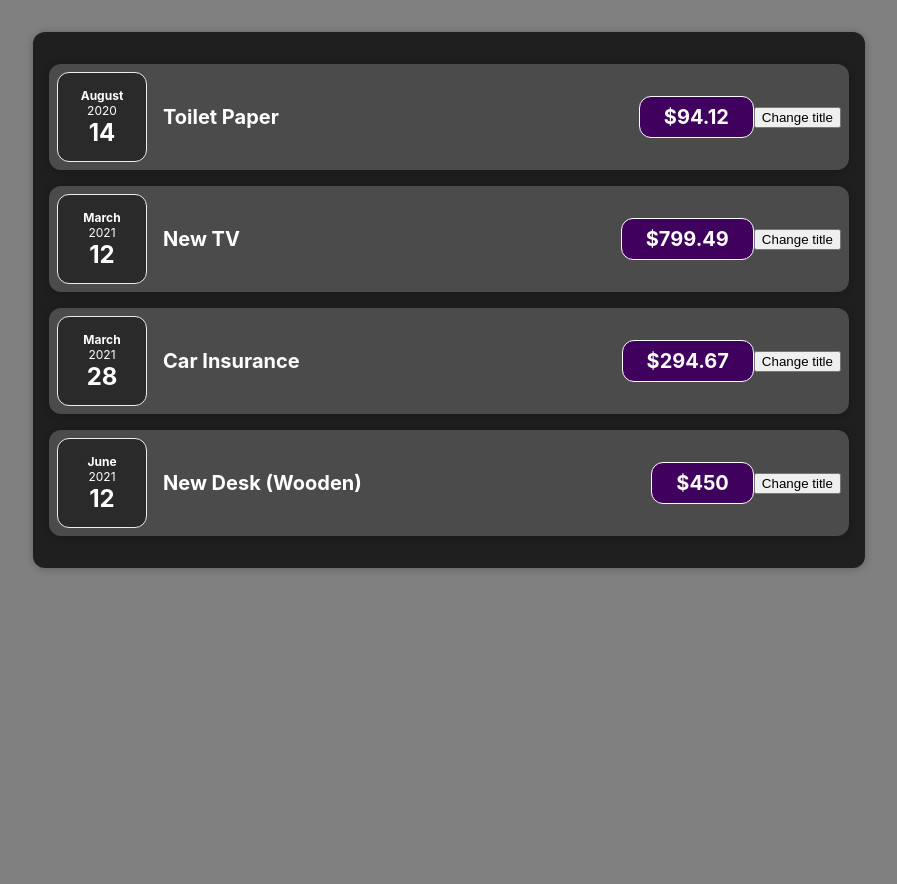
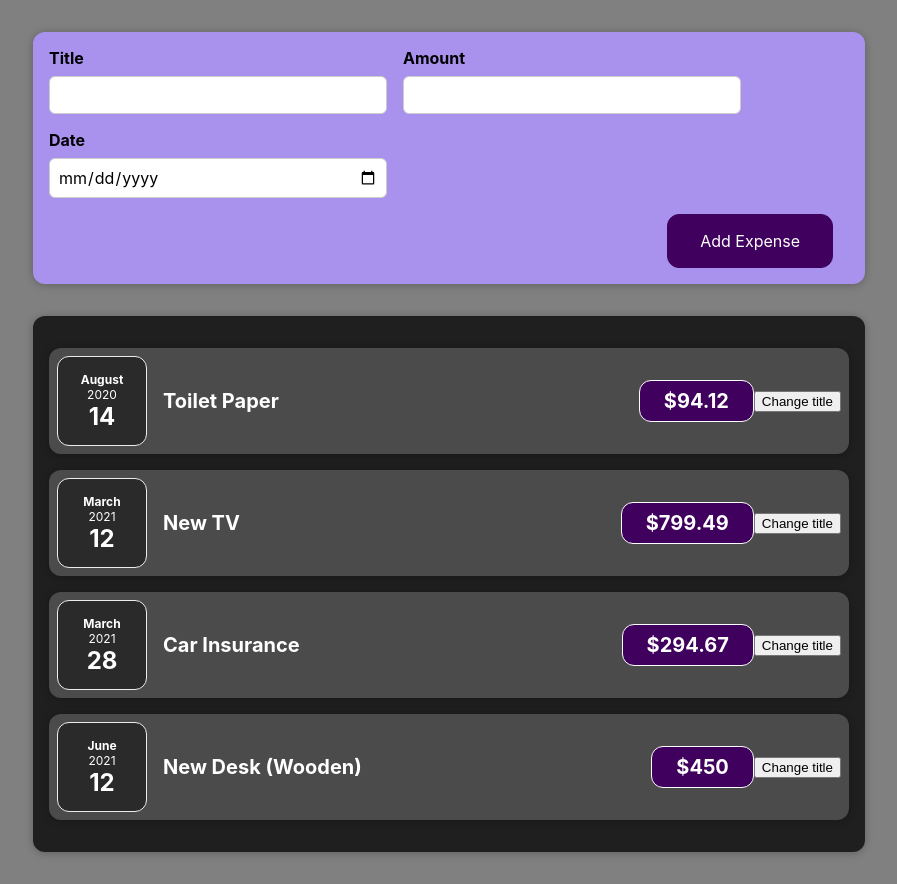
Before and after one commit to wowislive/react-complete-guide, a React (Create React App) app: page / in a window 1280 px wide. Shown: the whole page, without its empty margins (191-1088 px from the left). Before the commit the page ends 800 px from the top, so only its background shows below. Built offline with nearby package versions, Linux system fonts and the light colour scheme.

Commit message:
expenseForm and etc. child=>parent connunication

```diff
--- a/src/App.js
+++ b/src/App.js
@@ -1,5 +1,6 @@
 import React from "react";
 import Expenses from "./components/Expenses/Expenses";
+import NewExpense from "./components/NewExpense/NewExpense";
 
 const App = () => {
   const expenses = [
@@ -23,8 +24,15 @@
       date: new Date(2021, 5, 12),
     },
   ];
+
+  const addExpenseHandler = (expense) => {
+    console.log("In App.js");
+    console.log(expense);
+  };
+
   return (
     <div>
+      <NewExpense onAddExpense={addExpenseHandler} />
       <Expenses items={expenses} />
     </div>
   );
--- /dev/null
+++ b/src/components/NewExpense/ExpenseForm.css
@@ -0,0 +1,26 @@
+.new-expense__controls {
+  display: flex;
+  flex-wrap: wrap;
+  gap: 1rem;
+  margin-bottom: 1rem;
+  text-align: left;
+}
+
+.new-expense__control label {
+  font-weight: bold;
+  margin-bottom: 0.5rem;
+  display: block;
+}
+
+.new-expense__control input {
+  font: inherit;
+  padding: 0.5rem;
+  border-radius: 6px;
+  border: 1px solid #ccc;
+  width: 20rem;
+  max-width: 100%;
+}
+
+.new-expense__actions {
+  text-align: right;
+}
--- /dev/null
+++ b/src/components/NewExpense/ExpenseForm.js
@@ -0,0 +1,73 @@
+import React, { useState } from "react";
+import "./ExpenseForm.css";
+
+const ExpenseForm = (props) => {
+  const [enteredTitle, setEnteredTitle] = useState("");
+  const [enteredAmount, setEnteredAmount] = useState("");
+  const [enteredDate, setEnteredDate] = useState("");
+
+  const titleChangeHandler = (event) => {
+    setEnteredTitle(event.target.value);
+  };
+  const amountChangeHandler = (event) => {
+    setEnteredAmount(event.target.value);
+  };
+  const dateChangeHandler = (event) => {
+    setEnteredDate(event.target.value);
+  };
+
+  const submitHandler = (event) => {
+    event.preventDefault();
+
+    const expenseData = {
+      title: enteredTitle,
+      amount: enteredAmount,
+      data: new Date(enteredDate),
+    };
+
+    props.onSaveExpenseData(expenseData);
+    setEnteredTitle("");
+    setEnteredAmount("");
+    setEnteredDate("");
+  };
+
+  return (
+    <form onSubmit={submitHandler}>
+      <div className="new-expense__controls">
+        <div className="new-expense__control">
+          <label>Title</label>
+          <input
+            type="text"
+            value={enteredTitle}
+            onChange={titleChangeHandler}
+          ></input>
+        </div>
+        <div className="new-expense__control">
+          <label>Amount</label>
+          <input
+            type="number"
+            value={enteredAmount}
+            min="0.01"
+            step="0.01"
+            onChange={amountChangeHandler}
+          ></input>
+        </div>
+        <div className="new-expense__control">
+          <label>Date</label>
+          <input
+            type="date"
+            value={enteredDate}
+            min="2019-01-01"
+            max="2023-12-31"
+            onChange={dateChangeHandler}
+          ></input>
+        </div>
+      </div>
+      <div className="new-expense__actions">
+        <button type="submit">Add Expense</button>
+      </div>
+    </form>
+  );
+};
+
+export default ExpenseForm;
--- /dev/null
+++ b/src/components/NewExpense/NewExpense.css
@@ -0,0 +1,38 @@
+.new-expense {
+  background-color: #a892ee;
+  padding: 1rem;
+  margin: 2rem auto;
+  width: 50rem;
+  max-width: 95%;
+  border-radius: 12px;
+  text-align: center;
+  box-shadow: 0 1px 8px rgba(0, 0, 0, 0.25);
+}
+
+.new-expense button {
+  font: inherit;
+  cursor: pointer;
+  padding: 1rem 2rem;
+  border: 1px solid #40005d;
+  background-color: #40005d;
+  color: white;
+  border-radius: 12px;
+  margin-right: 1rem;
+}
+
+.new-expense button:hover,
+.new-expense button:active {
+  background-color: #510674;
+  border-color: #510674;
+}
+
+.new-expense button.alternative {
+  color: #220131;
+  border-color: transparent;
+  background-color: transparent;
+}
+
+.new-expense button.alternative:hover,
+.new-expense button.alternative:active {
+  background-color: #ddb3f8;
+}
--- /dev/null
+++ b/src/components/NewExpense/NewExpense.js
@@ -0,0 +1,21 @@
+import React from "react";
+import "./NewExpense.css";
+import ExpenseForm from "./ExpenseForm";
+
+const NewExpense = (props) => {
+  const saveExpenseDataHandler = (enteredExpenseData) => {
+    const expenseData = {
+      ...enteredExpenseData,
+      id: Math.random().toString(),
+    };
+    props.onAddExpense(expenseData);
+  };
+
+  return (
+    <div className="new-expense">
+      <ExpenseForm onSaveExpenseData={saveExpenseDataHandler} />
+    </div>
+  );
+};
+
+export default NewExpense;
```
